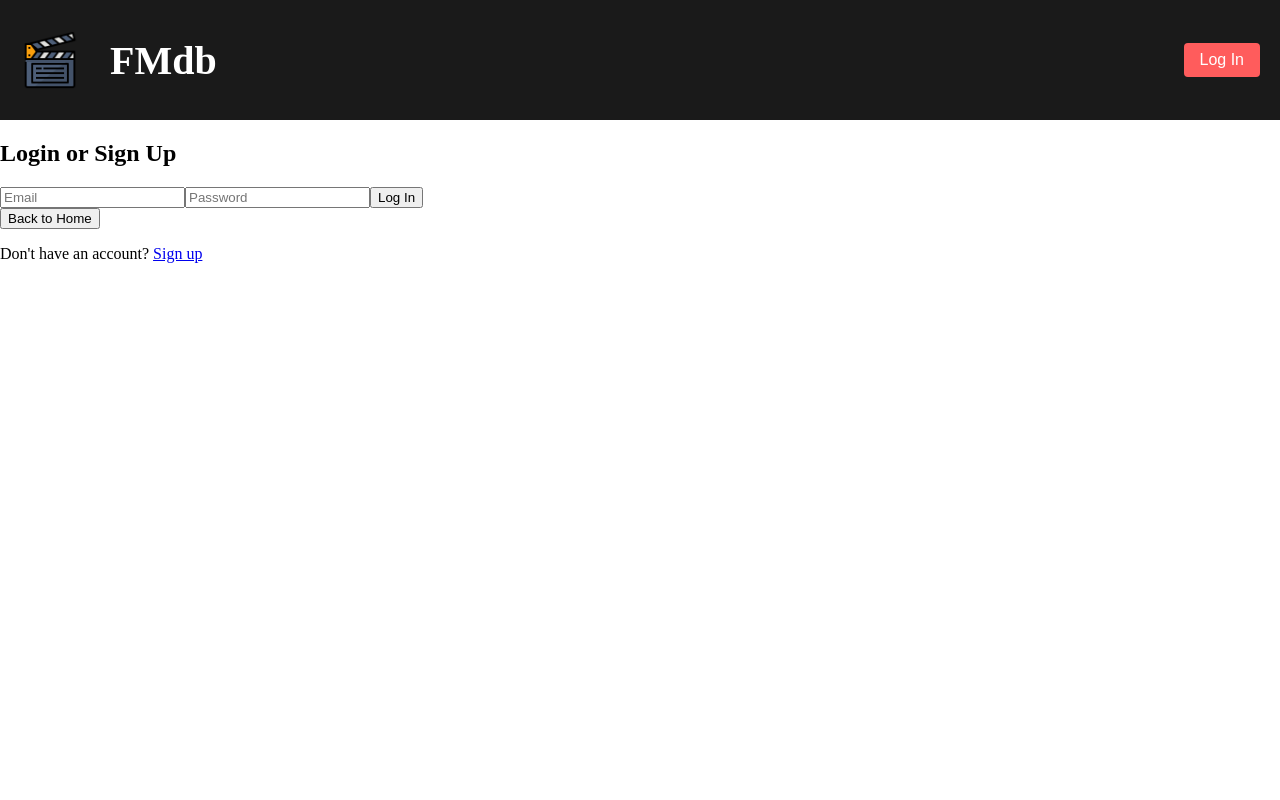
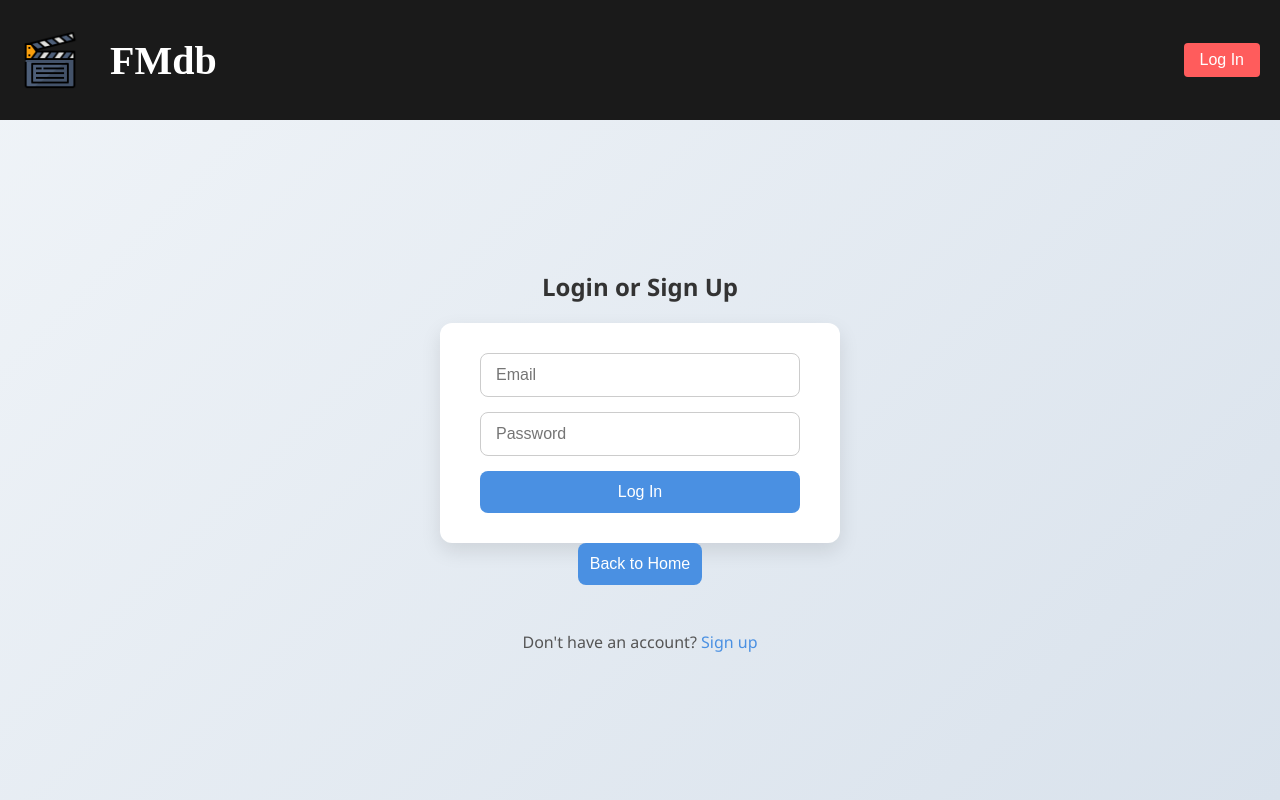
Before and after one commit to Team-Elastica/FrontendWebsite, a React (Vite) app in the folder fmdb-app/: page /login in a window 1280 px wide. Built offline with nearby package versions, Linux system fonts and the light colour scheme.

Commit message:
added css

```diff
--- a/fmdb-app/src/Login.jsx
+++ b/fmdb-app/src/Login.jsx
@@ -2,6 +2,8 @@ import React, { useState } from 'react';
 import { auth } from './firebase';
 import { signInWithEmailAndPassword } from 'firebase/auth';
 import { useNavigate, Link } from 'react-router-dom';
+import "./assets/css/Login.css";
+
 
 function Login({ setUser }) {
   const [email, setEmail] = useState('');
--- /dev/null
+++ b/fmdb-app/src/assets/css/Login.css
@@ -0,0 +1,73 @@
+/* Applies to both login and signup pages */
+.login-page,
+.signup-page {
+  display: flex;
+  flex-direction: column;
+  align-items: center;
+  justify-content: center;
+  min-height: 100vh;
+  background: linear-gradient(135deg, #f0f4f8, #d9e2ec);
+  font-family: 'Segoe UI', Tahoma, Geneva, Verdana, sans-serif;
+}
+
+.login-page h2,
+.signup-page h2 {
+  margin-bottom: 20px;
+  color: #333;
+}
+
+form {
+  display: flex;
+  flex-direction: column;
+  background-color: white;
+  padding: 30px 40px;
+  border-radius: 12px;
+  box-shadow: 0 8px 20px rgba(0, 0, 0, 0.1);
+  gap: 15px;
+  width: 100%;
+  max-width: 400px;
+}
+
+input {
+  padding: 12px 15px;
+  border: 1px solid #ccc;
+  border-radius: 8px;
+  font-size: 1rem;
+  transition: border-color 0.3s;
+}
+
+input:focus {
+  border-color: #4a90e2;
+  outline: none;
+}
+
+button {
+  padding: 12px;
+  background-color: #4a90e2;
+  color: white;
+  border: none;
+  border-radius: 8px;
+  cursor: pointer;
+  font-size: 1rem;
+  transition: background-color 0.3s;
+}
+
+button:hover {
+  background-color: #357abd;
+}
+
+.login-page p,
+.signup-page p {
+  margin-top: 15px;
+  color: #555;
+}
+
+a {
+  color: #4a90e2;
+  text-decoration: none;
+  font-weight: 500;
+}
+
+a:hover {
+  text-decoration: underline;
+}
```
